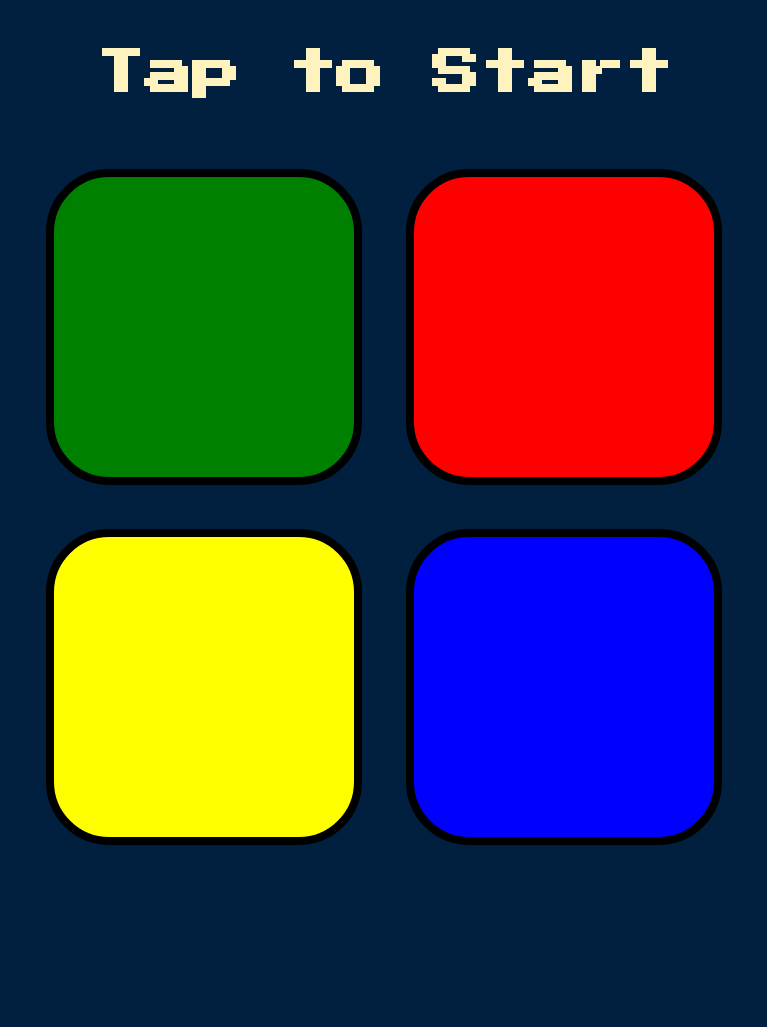
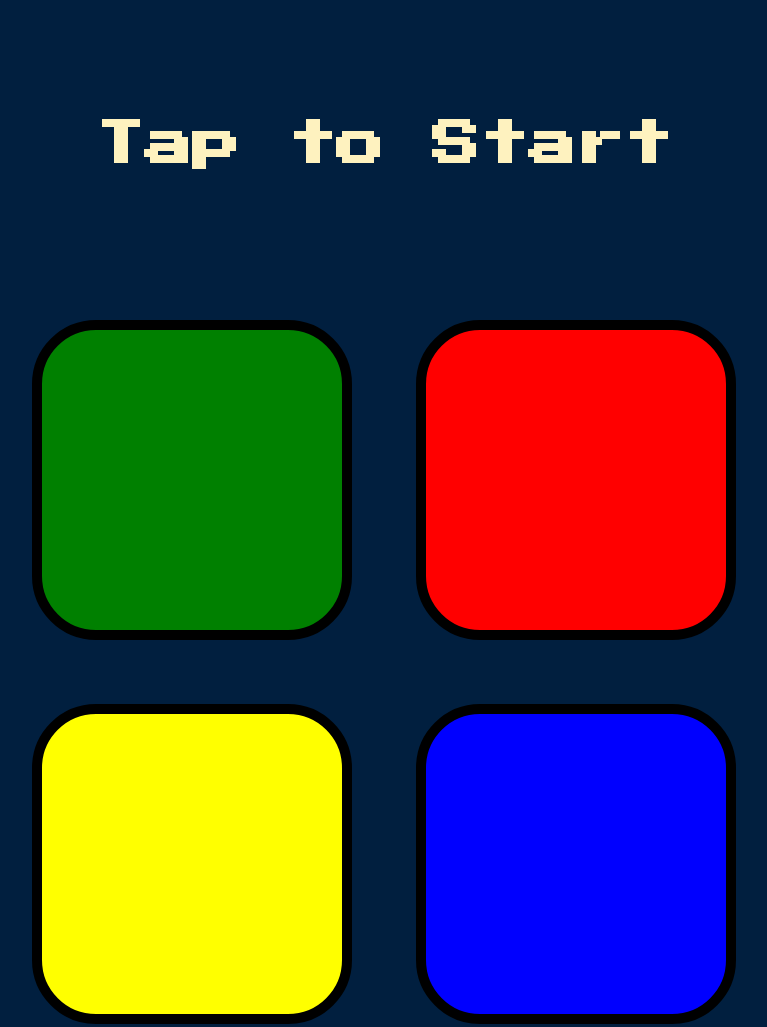
Before and after one commit to harshsonar/simongame, a plain HTML site: page index.html in a window 1024 px wide. Shown: the whole page, without its empty margins (128-895 px from the left). Before the commit the page ends 877 px from the top, so only its background shows below. Drawn offline with nearby package versions, Linux system fonts and the light colour scheme.

Commit message:
Update styles.css

```diff
--- a/styles.css
+++ b/styles.css
@@ -54,24 +54,27 @@ body {
 }
 
 
+
+
 @media only screen and (min-width: 800px) and (max-width: 1120px) {
 
     #level-title {
         font-size: 3rem;
+        margin: 12%;
     }
 
     .container {
         display: block;
-        width: 75%;
+        width: 90%;
         margin: auto;
     }
 
     .btn {
-        margin: 20px;
+        margin: 30px;
         display: inline-block;
         height: 300px;
         width: 300px;
-        border: 8px solid black;
+        border: 10px solid black;
         border-radius: 20%;
     }
 }
@@ -86,7 +89,7 @@ body {
 
     .container {
         display: block;
-        width: 75%;
+        width: 90%;
         margin: auto;
     }
 
```
